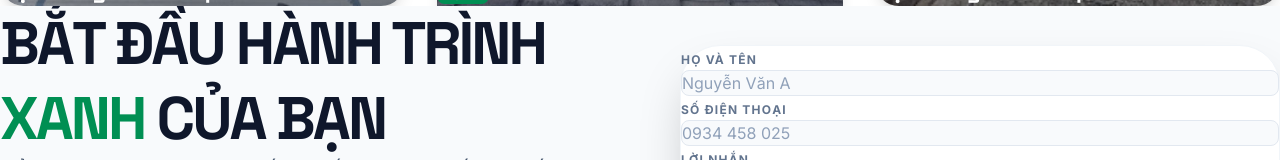
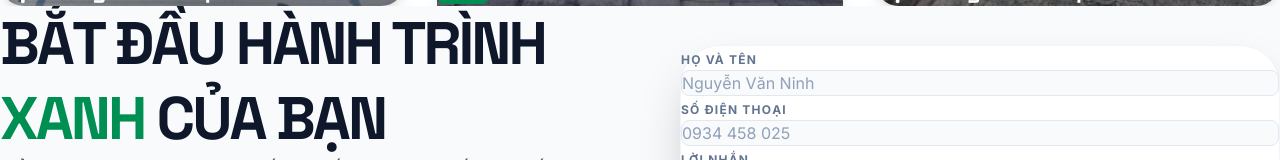
Before and after one commit to anninh1910/nang-luong-xanh-nextjs, a Next.js app: page / in a window 1280 px wide. Shown: the part 2150-2310 px from the top of the page. Built offline with nearby package versions, Linux system fonts and the light colour scheme.

Commit message:
Final Polish: Refined UI consistency, branding, and chatbot interactions

```diff
--- a/components/Chatbot.tsx
+++ b/components/Chatbot.tsx
@@ -45,7 +45,7 @@ const Chatbot = () => {
     setMessages([
       {
         role: 'assistant',
-        content: 'Chào bạn! Tôi là trợ lý AI của **Nguyễn Văn A**. Tôi có thể giúp gì cho bạn về các giải pháp **AGENTIC AI** và khóa học **K89** không? 😊',
+        content: 'Chào bạn! Tôi là trợ lý AI của **Nguyễn Văn Ninh**. Tôi có thể giúp gì cho bạn về giải pháp **Điện Năng Lượng Mặt Trời** tại Đà Nẵng không? 🌞',
       },
     ]);
 
@@ -131,7 +131,7 @@ const Chatbot = () => {
                   <span className="absolute bottom-0 right-0 w-3 h-3 bg-green-400 border-2 border-indigo-700 rounded-full animate-pulse shadow-sm"></span>
                 </div>
                 <div>
-                  <h4 className="font-bold text-sm tracking-tight">AI Trợ lý Nguyễn Văn A</h4>
+                  <h4 className="font-bold text-sm tracking-tight">AI Trợ lý Nguyễn Văn Ninh</h4>
                   <p className="text-[10px] text-white/70 uppercase font-black tracking-widest mt-0.5 flex items-center gap-1.5">
                     Trực tuyến
                   </p>
--- a/components/Contact.tsx
+++ b/components/Contact.tsx
@@ -60,7 +60,7 @@ const Contact = () => {
                                 <label className="font-label text-xs uppercase tracking-widest text-slate-500 font-bold ml-1">Họ và Tên</label>
                                 <input
                                     className="w-full bg-slate-50 border border-slate-200 rounded-xl px-6 py-4 text-slate-900 focus:ring-2 focus:ring-primary focus:border-transparent outline-none transition-all placeholder:text-slate-400"
-                                    placeholder="Nguyễn Văn A"
+                                    placeholder="Nguyễn Văn Ninh"
                                     type="text"
                                 />
                             </div>
```
